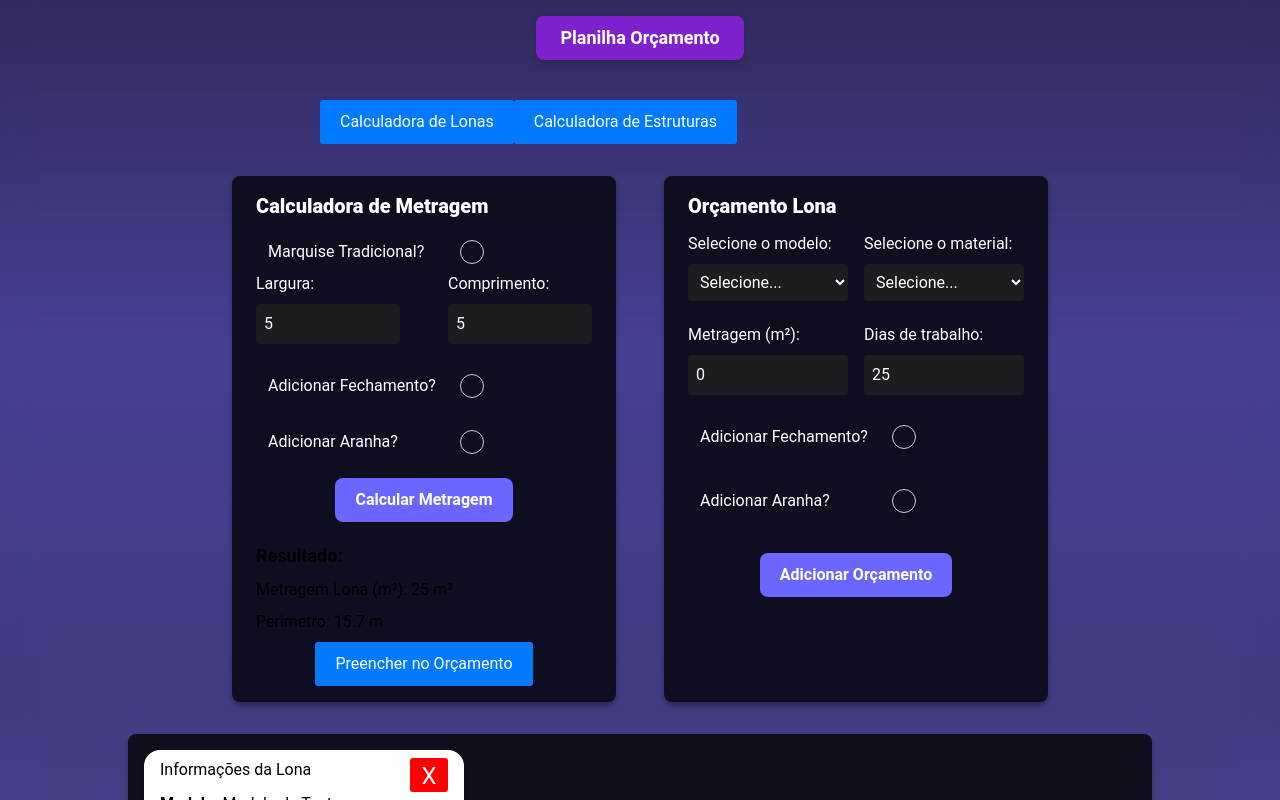
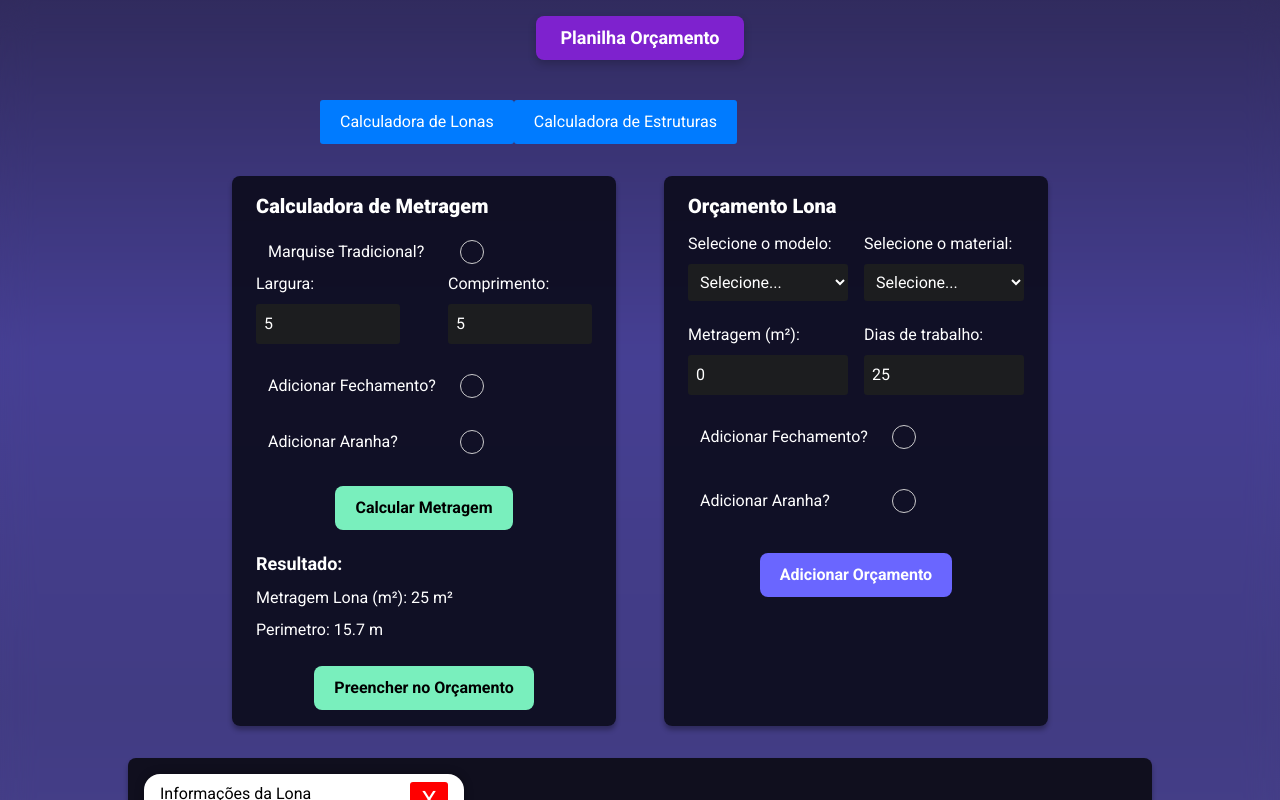
Before and after one commit to VictorBelotto/Sistema-Bocarra, a React (Vite) app: page / in a window 1280 px wide. Both pictures are taken after typing "5", "5" into the empty fields and a click on the button "Calcular Metragem". Shown: the top 800 px of the page. Built offline with nearby package versions, Linux system fonts and the light colour scheme.

Commit message:
Ajuste css calculadora metragem

```diff
--- a/src/components/CalculadoraMetragem/CalculadoraMetragem.jsx
+++ b/src/components/CalculadoraMetragem/CalculadoraMetragem.jsx
@@ -22,12 +22,11 @@ const CalculadoraMetragem = () => {
 
   const handleCheckMarquiseChange = () =>{
     setMarquiseIsChecked(!marquiseIsChecked)
-    console.log('mudou')
   }
 
   const calcular = () => {
    const resultado = calcularMetragem(dadosMetragem, marquiseIsChecked )
-
+    console.log(dadosMetragem)
    adicionaResultado('metragem', resultado['metragem'])
    adicionaResultado('fechamento', resultado['fechamento'])
    adicionaResultado('fechamentoDaAranha', resultado['fechamentoDaAranha'])
@@ -47,7 +46,7 @@ const CalculadoraMetragem = () => {
 }
 
   return (
-    <div className='flex flex-col w-96 m-0 py-4 px-6 rounded-lg bg-card-claro shadow-card bg-opacity-95'>
+    <div className='flex flex-col w-96 m-0 py-4 px-6 rounded-lg bg-card-claro shadow-card bg-opacity-90'>
       <h1 className='ti-1 mb-3 text-white'>Calculadora de Metragem</h1>
 
       <InputsCheckBox
@@ -68,20 +67,20 @@ const CalculadoraMetragem = () => {
         />
       </div>
       <CheckBoxMetragens
-        id={'fechamento'}
+        id={'fechamentoMetragem'}
         labelCheck={'Adicionar Fechamento?'}
         labelInput={'Altura do Fechamento da Lona:'}
       />
       <CheckBoxMetragens
-        id={'aranha'}
+        id={'aranhaMetragem'}
         labelCheck={'Adicionar Aranha?'}
         labelInput={'Altura do Fechamento da Aranha:'}
       />
 
-      <div className='flex container justify-center'>
+      <div className='flex container justify-center mt-2'>
         <BotaoPadrao
             onClick={calcular}
-            variant={'roxo'}
+            variant={'verde'}
             label={'Calcular Metragem'}
           />
       </div>
@@ -89,27 +88,28 @@ const CalculadoraMetragem = () => {
     {
       exibeResultado && (
         <div className='flex flex-col gap-2 mt-5'>
-        <h2 className='ti-2'>Resultado:</h2>
-        <p>Metragem Lona (m²): {resultados.metragem} m²</p>
-        <p>Perimetro: {resultados.perimetro} m</p>
+        <h2 className='ti-2 text-white'>Resultado:</h2>
+        <p className=' text-white'>Metragem Lona (m²): {resultados.metragem} m²</p>
+        <p className=' text-white'>Perimetro: {resultados.perimetro} m</p>
         {
-          checksDaMetragem['fechamentoIsChecked'] &&(
+          checksDaMetragem['fechamentoMetragemIsChecked'] &&(
           <>
-            <p>Fechamento (m²): {resultados.fechamento} m²</p></>
+            <p className=' text-white'>Fechamento (m²): {resultados.fechamento} m²</p></>
           )
         }
         {
-          checksDaMetragem['aranhaIsChecked'] && (
+          checksDaMetragem['aranhaMetragemIsChecked'] && (
             <>
-              <p>Aranha (m²): {resultados.fechamentoDaAranha} m²</p>
+              <p className=' text-white'>Aranha (m²): {resultados.fechamentoDaAranha} m²</p>
             </>
           )
         }
 
-        <div className='flex container justify-center'>
+        <div className='flex container justify-center mt-4'>
           <BotaoPadrao
             label={'Preencher no Orçamento'}
             onClick={preencherOrcamento}
+            variant={'verde'}
           />
         </div>
       </div>
--- a/src/components/CalculadoraMetragem/components/CheckBoxMetragens.jsx
+++ b/src/components/CalculadoraMetragem/components/CheckBoxMetragens.jsx
@@ -1,6 +1,7 @@
 import React from 'react'
 import { DadosInseridosContext } from '../../../scripts/DadosInseridosContext.jsx';
 import InputsCheckBox from '../../InputsCheckBox/InputsCheckBox.jsx';
+import { checkbox } from '@material-tailwind/react';
 const CheckBoxMetragens = ({labelCheck, labelInput, id}) => {
   const dadosInseridos = React.useContext(DadosInseridosContext)
   const [fechamentoIsChecked, setFechamentoIsChecked] = React.useState(false)
@@ -29,7 +30,7 @@ const CheckBoxMetragens = ({labelCheck, labelInput, id}) => {
 
       {
         fechamentoIsChecked && (
-          <div>
+          <div className='flex flex-col gap-2' >
             <label className='container text-white' htmlFor={id}>{labelInput}</label>
             <input
             className='w-36 bg-card-contraste text-white border-none'
--- a/src/components/InputsCheckBox/InputsCheckBox.jsx
+++ b/src/components/InputsCheckBox/InputsCheckBox.jsx
@@ -4,7 +4,9 @@ import { Checkbox } from '@material-tailwind/react'
 const InputsCheckBox = ({id, value, onClick, label}) => {
 
   return (
-    <label className='text-white mr-2 flex w-60 h-10 items-center justify-between px-3  hover:bg-card-contraste cursor-pointer rounded-lg' htmlFor={`${id}CheckboxOrcamento`}>
+    <label
+    className='text-white mr-2 flex w-60 h-10 items-center justify-between px-3  hover:bg-card-escuro cursor-pointer rounded-lg'
+    htmlFor={`${id}CheckboxOrcamento`}>
       {label}
       <input
         className='text-white w-6 h-6 m-0 cursor-pointer appearance-none rounded-full
--- a/src/components/PreenchimentoPadrao/PreenchimentoPadrao.jsx
+++ b/src/components/PreenchimentoPadrao/PreenchimentoPadrao.jsx
@@ -47,7 +47,7 @@ const PreenchimentoPadrao = () => {
   };
 
   return (
-    <div className='flex flex-col w-96 m-0 py-4 px-6 rounded-lg bg-card-claro shadow-card bg-opacity-95'>
+    <div className='flex flex-col w-96 m-0 py-4 px-6 rounded-lg bg-card-claro shadow-card bg-opacity-90'>
       <ExibePopUp />
       <h1 className='ti-1 text-white mb-3'>Orçamento Lona</h1>
       <div className='flex justify-between mb-3' >
--- a/src/index.css
+++ b/src/index.css
@@ -1,8 +1,8 @@
+@import url('https://fonts.googleapis.com/css2?family=Inter:wght@100..900&family=Roboto:ital,wght@0,100;0,300;0,400;0,500;0,700;0,900;1,100;1,300;1,400;1,500;1,700;1,900&display=swap');
 @tailwind base;
 @tailwind components;
 @tailwind utilities;
 
-@import url('https://fonts.googleapis.com/css2?family=Inter:wght@100..900&family=Roboto:ital,wght@0,100;0,300;0,400;0,500;0,700;0,900;1,100;1,300;1,400;1,500;1,700;1,900&display=swap');
 @font-face {
   font-family: gothic;
   src: url('./assets/fonts/gothic.woff');
--- a/src/scripts/CalculoMetragem.class.js
+++ b/src/scripts/CalculoMetragem.class.js
@@ -1,6 +1,5 @@
-export const calcularMetragem = ({larguraDaLona, comprimentoDaLona, alturaFechamento, alturaAranha}, marquiseIsChecked) => {
+export const calcularMetragem = ({larguraDaLona, comprimentoDaLona, alturaFechamentoMetragem, alturaAranhaMetragem}, marquiseIsChecked) => {
   const metragem = parseFloat(larguraDaLona) * parseFloat(comprimentoDaLona);
-
   let perimetro
   if(marquiseIsChecked){
      perimetro = (parseFloat(larguraDaLona) * 2) + (parseFloat(comprimentoDaLona)* 2)
@@ -11,9 +10,9 @@ export const calcularMetragem = ({larguraDaLona, comprimentoDaLona, alturaFecham
 
 
 
-  const fechamento = perimetro * parseFloat(alturaFechamento)
+  const fechamento = perimetro * parseFloat(alturaFechamentoMetragem)
 
-  const fechamentoDaAranha = perimetro * parseFloat(alturaAranha)
+  const fechamentoDaAranha = perimetro * parseFloat(alturaAranhaMetragem)
 
 
 
```
